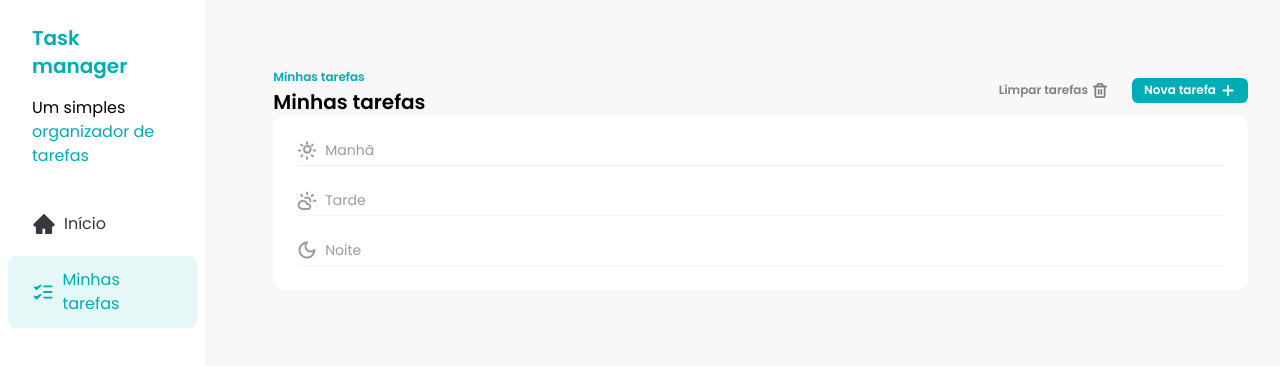
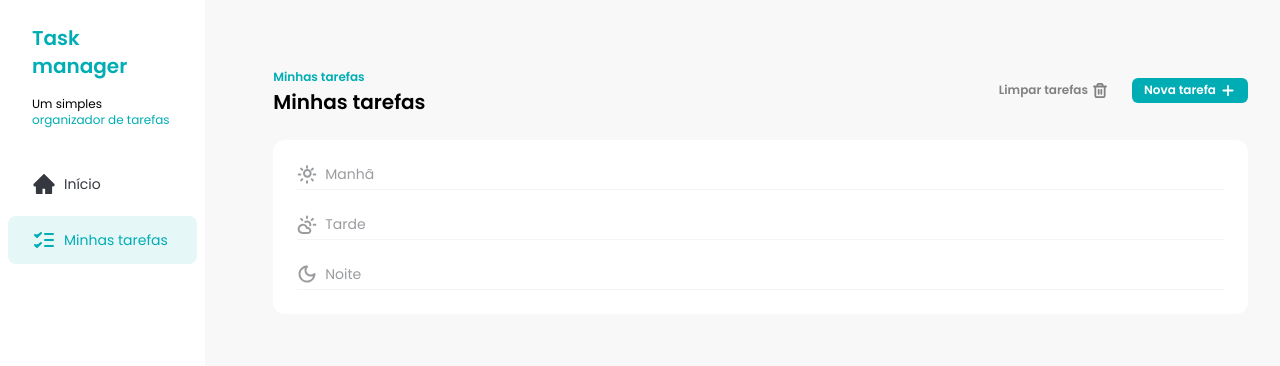
Before and after one commit to Abimael-Pereira/task-manager-react, a React (Vite) app: page / in a window 1280 px wide. Shown: the top 366 px of the page. Built offline with nearby package versions, Linux system fonts and the light colour scheme.

Commit message:
refactor: add TasksSeparator component

```diff
--- a/src/components/Sidebar.jsx
+++ b/src/components/Sidebar.jsx
@@ -7,7 +7,7 @@ const Sidebar = () => {
     <div className="h-screen w-64 bg-white">
       <div className="space-y-4 px-8 py-6">
         <h1 className="text-xl font-semibold text-[#00ADB5]">Task manager</h1>
-        <p>
+        <p className="text-xs">
           Um simples{' '}
           <span className="text-[#00ADB5]">organizador de tarefas</span>
         </p>
--- a/src/components/SidebarButton.jsx
+++ b/src/components/SidebarButton.jsx
@@ -6,10 +6,11 @@ const SidebarButton = ({ children, variant }) => {
 
     return 'text-[#35383E]';
   };
+
   return (
     <a
       href="#"
-      className={`flex items-center gap-2 rounded-lg px-6 py-3 ${getVariantClasses()}`}
+      className={`flex items-center gap-2 rounded-lg px-6 py-3 text-sm ${getVariantClasses()}`}
     >
       {children}
     </a>
--- a/src/components/Tasks.jsx
+++ b/src/components/Tasks.jsx
@@ -4,10 +4,11 @@ import AddIcon from '../assets/icons/add.svg?react';
 import SunIcon from '../assets/icons/sun.svg?react';
 import MoonIcon from '../assets/icons/moon.svg?react';
 import CloudSunIcon from '../assets/icons/cloud-sun.svg?react';
+import TasksSeparator from './TasksSeparator';
 
 const Tasks = () => {
   return (
-    <div className="w-full px-8 py-16">
+    <div className="w-full space-y-6 px-8 py-16">
       <div className="flex justify-between">
         <div>
           <span className="text-xs font-semibold text-[#00ADB5]">
@@ -26,29 +27,17 @@ const Tasks = () => {
         </div>
       </div>
 
-      {/* Manhã */}
       <div className="rounded-xl bg-white p-6">
         <div className="space-y-3">
-          <div className="flex gap-2 border-b border-solid border-[#F4F4F5] pb-1">
-            <SunIcon />
-            <p className="text-sm text-[#9A9C9F]">Manhã</p>
-          </div>
+          <TasksSeparator icon={<SunIcon />} title={'Manhã'} />
         </div>
 
-        {/* Tarde */}
         <div className="my-6 space-y-3">
-          <div className="flex gap-2 border-b border-solid border-[#F4F4F5] pb-1">
-            <CloudSunIcon />
-            <p className="text-sm text-[#9A9C9F]">Tarde</p>
-          </div>
+          <TasksSeparator icon={<CloudSunIcon />} title={'Tarde'} />
         </div>
 
-        {/* Noite */}
         <div className="space-y-3">
-          <div className="flex gap-2 border-b border-solid border-[#F4F4F5] pb-1">
-            <MoonIcon />
-            <p className="text-sm text-[#9A9C9F]">Noite</p>
-          </div>
+          <TasksSeparator icon={<MoonIcon />} title={'Noite'} />
         </div>
       </div>
     </div>
--- /dev/null
+++ b/src/components/TasksSeparator.jsx
@@ -0,0 +1,10 @@
+const TasksSeparator = ({ title, icon }) => {
+  return (
+    <div className="flex gap-2 border-b border-solid border-[#F4F4F5] pb-1">
+      {icon}
+      <p className="text-sm text-[#9A9C9F]">{title}</p>
+    </div>
+  );
+};
+
+export default TasksSeparator;
```
